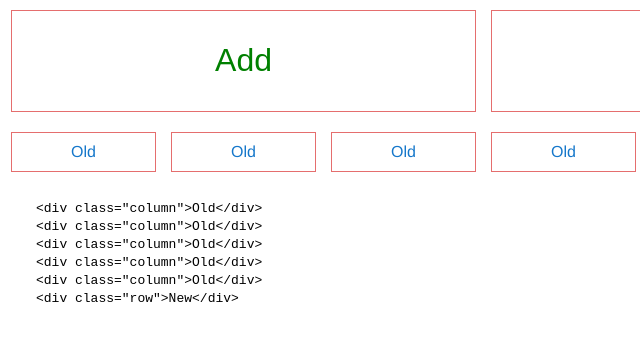
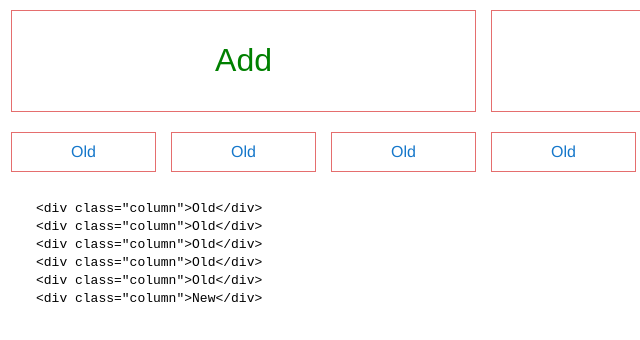
Before and after one commit to vladocar/infinity-css-grid, a website: page demo1.html in a window 1280 px wide. Both pictures are taken after a click on the element "Add". Shown: the full height of the page, 164-804 px from the left. Drawn offline with Linux system fonts and the light colour scheme.

Commit message:
Update demo1.html

```diff
--- a/demo1.html
+++ b/demo1.html
@@ -15,7 +15,7 @@
 
     		$("#a").css({backgroundColor:"green",color:"#fff"});
         $('.row').value.pop().insertAdjacentHTML("beforeEnd",'<div class="column">New</div>');
-        $('ul').value.pop().insertAdjacentHTML("beforeEnd",'<li><code>&lt;div class=&quot;row&quot;&gt;New&lt;/div&gt;</code></li>')
+        $('ul').value.pop().insertAdjacentHTML("beforeEnd",'<li><code>&lt;div class=&quot;column&quot;&gt;New&lt;/div&gt;</code></li>')
 
     	})
       $("#b").on("click", function(){
```
